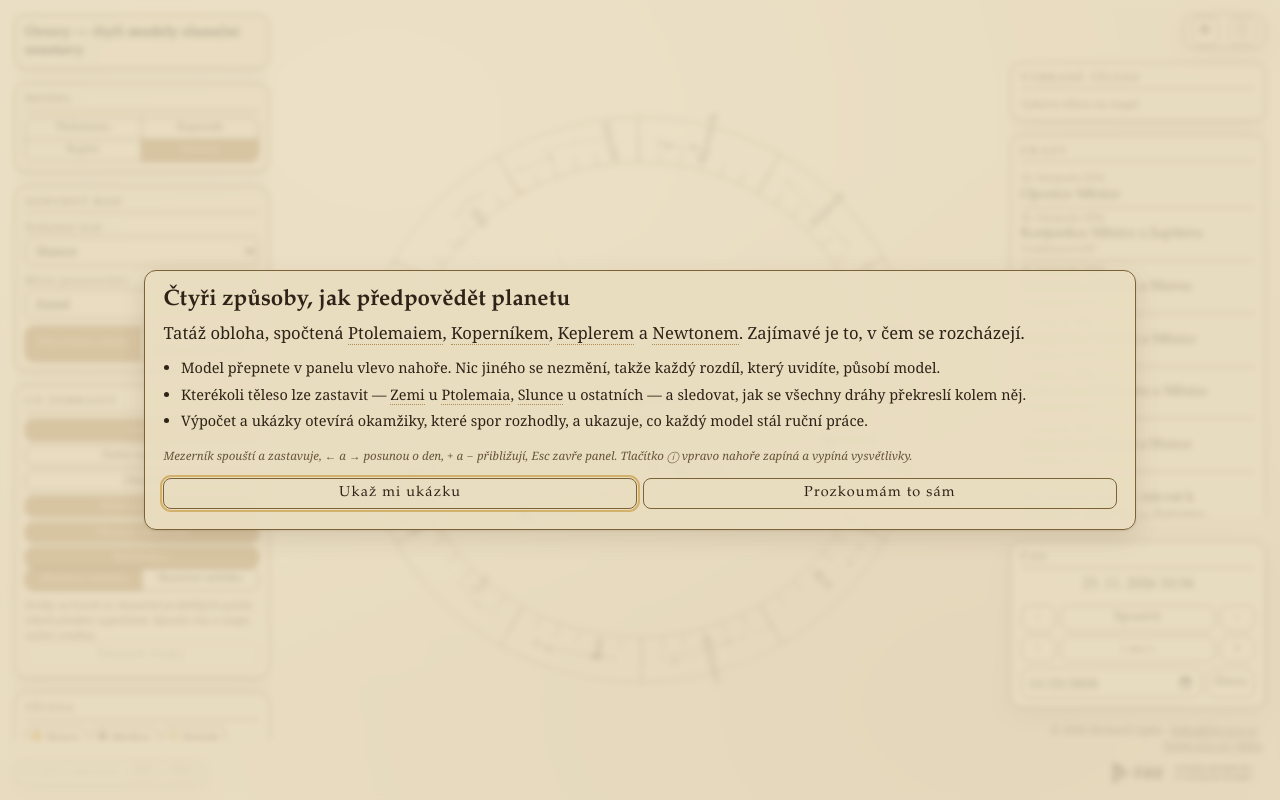
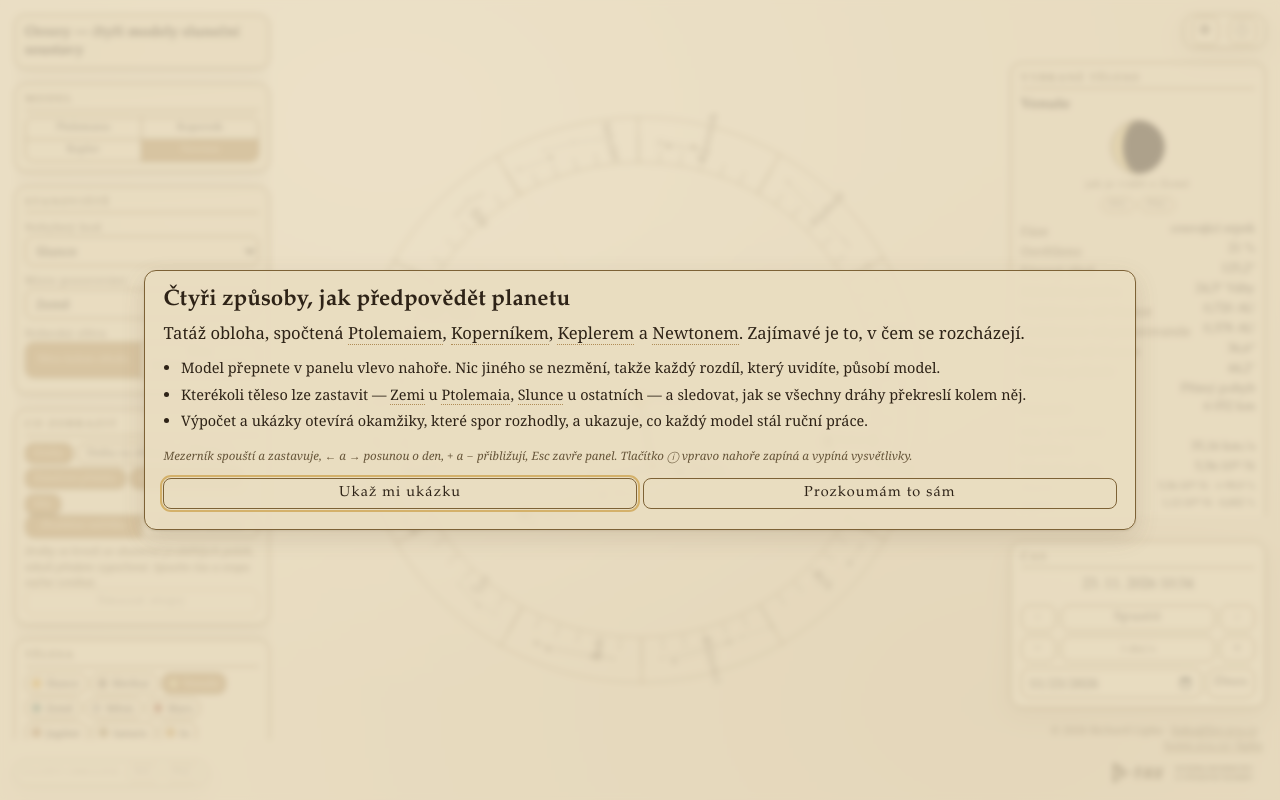
Before and after one commit to richardLipka/ptolemy_copernicus_newton, a website with bundled scripts: page apps/orrery/index.html in a window 1280 px wide. Built offline with nearby package versions, Linux system fonts and the light colour scheme.

Commit message:
Fix UI comparison bugs, event expansion, chip wrap and pre-select Venus

```diff
--- a/apps/orrery/src/i18n/cs.json
+++ b/apps/orrery/src/i18n/cs.json
@@ -349,5 +349,7 @@
   "track.window": "zobrazeno {{days}} dní, cyklus {{cycle}}",
   "track.none": "Vyberte těleso a zobrazí se dráha, kterou opisuje mezi hvězdami.",
   "track.hint": "Svisle běží délka, vodorovně čas. Je to záznam, jaký si vede pozorovatel: poloha tělesa mezi hvězdami noc co noc. Tam, kde se křivka vrací, je těleso ve zpětném pohybu. Kroužky značí oba stacionární body. Ptolemaiův epicykl i Koperníkova pohyblivá Země vznikly proto, aby napodobily právě tento tvar.",
-  "view.sphere.label": "Nebeská sféra"
+  "view.sphere.label": "Nebeská sféra",
+  "vantage.label": "Stanoviště",
+  "view.forces": "Síly"
 }
--- a/apps/orrery/src/i18n/en.json
+++ b/apps/orrery/src/i18n/en.json
@@ -349,5 +349,7 @@
   "track.window": "{{days}} days shown, cycle {{cycle}}",
   "track.none": "Select a body to plot the track it traces against the stars.",
   "track.hint": "Longitude runs up the plot, time across it. This is the record an observer keeps: a body's place among the stars, night after night. Where the curve doubles back, the body is retrograde. The rings mark the two stations. Ptolemy's epicycle and Copernicus's moving Earth were both built to reproduce this one shape.",
-  "view.sphere.label": "Celestial sphere"
+  "view.sphere.label": "Celestial sphere",
+  "vantage.label": "Vantage",
+  "view.forces": "Forces"
 }
--- a/apps/orrery/src/main.ts
+++ b/apps/orrery/src/main.ts
@@ -485,7 +485,14 @@ function render(): void {
     eventsRendered = true;
     lastEventAt = now;
     lastEventScanJd = state.julianDate;
-    renderEventPanel(eventsHost, store);
+    renderEventPanel(eventsHost, store, {
+      onJump: (jd) => {
+        // Keep the current list intact so an inline comparison opened for an
+        // event >25 days ahead is not wiped by an immediate rescan.
+        lastEventScanJd = jd;
+        store.setJulianDate(jd);
+      },
+    });
   }
 }
 
--- a/apps/orrery/src/render/event-panel/eventPanel.ts
+++ b/apps/orrery/src/render/event-panel/eventPanel.ts
@@ -62,14 +62,18 @@ function describe(event: AstronomicalEvent): string {
  * it. It is the same ephemeris the accuracy tests measure against — see
  * CLAUDE.md §12.7 for what it is and is not good for.
  */
+export const EVENT_COMPARISON_ENGINES: readonly EngineId[] = [
+  REFERENCE_ENGINE,
+  'nbody',
+  'keplerian',
+  'copernican',
+  'ptolemaic-epicyclic',
+];
+
 function comparisonEngines(): Map<EngineId, (jd: number) => PositionSet> {
-  return new Map<EngineId, (jd: number) => PositionSet>([
-    [REFERENCE_ENGINE, (jd) => ENGINES[REFERENCE_ENGINE].positionsAt(jd)],
-    ['nbody', (jd) => ENGINES.nbody.positionsAt(jd)],
-    ['keplerian', (jd) => ENGINES.keplerian.positionsAt(jd)],
-    ['circular', (jd) => ENGINES.circular.positionsAt(jd)],
-    ['ptolemaic-epicyclic', (jd) => ENGINES['ptolemaic-epicyclic'].positionsAt(jd)],
-  ]);
+  return new Map<EngineId, (jd: number) => PositionSet>(
+    EVENT_COMPARISON_ENGINES.map((id) => [id, (jd: number) => ENGINES[id].positionsAt(jd)]),
+  );
 }
 
 /** A model's offset from the reference, as a signed count of days. */
@@ -82,11 +86,24 @@ function formatOffset(days: number): string {
     : `${sign}${formatNumber(size, 1)} ${t('events.comparison.days')}`;
 }
 
-export function renderEventPanel(container: HTMLElement, store: Store): void {
+export interface EventPanelOptions {
+  /**
+   * Jump the clock to a clicked event without immediately replacing this panel
+   * when the event sits past the rescan threshold.
+   */
+  onJump?: (jd: number) => void;
+}
+
+export function renderEventPanel(
+  container: HTMLElement,
+  store: Store,
+  options: EventPanelOptions = {},
+): void {
   const state = store.get();
   container.replaceChildren();
 
   const card = panel(t('events.title'));
+  const jump = options.onJump ?? ((jd: number) => store.setJulianDate(jd));
 
   const events = scanEvents(
     (jd) => ENGINES[state.engineId].positionsAt(jd),
@@ -120,11 +137,18 @@ export function renderEventPanel(container: HTMLElement, store: Store): void {
 
   for (const event of events) {
     const row = el('div', 'event');
-    row.appendChild(el('div', 'event__date', formatDate(dateFromJd(event.jd))));
-    row.appendChild(el('div', 'event__title', describe(event)));
+
+    const head = el('div', 'event__head');
+    head.tabIndex = 0;
+    head.setAttribute('role', 'button');
+    head.setAttribute('aria-expanded', 'false');
+
+    const meta = el('div', 'event__meta');
+    meta.appendChild(el('div', 'event__date', formatDate(dateFromJd(event.jd))));
+    meta.appendChild(el('div', 'event__title', describe(event)));
 
     if (event.separation !== undefined) {
-      row.appendChild(
+      meta.appendChild(
         el(
           'div',
           'event__date',
@@ -133,17 +157,24 @@ export function renderEventPanel(container: HTMLElement, store: Store): void {
       );
     }
 
+    const chevron = el('span', 'event__chevron', '▸');
+    chevron.setAttribute('aria-hidden', 'true');
+    head.append(meta, chevron);
+    row.appendChild(head);
+
     // Expand on click rather than computing every comparison up front: each
     // one re-scans every engine around the date.
     let expanded: HTMLElement | null = null;
-    row.addEventListener('click', () => {
-      store.setJulianDate(event.jd);
-
+    const toggle = (): void => {
       if (expanded) {
         expanded.remove();
         expanded = null;
+        head.setAttribute('aria-expanded', 'false');
+        chevron.textContent = '▸';
         return;
       }
+
+      jump(event.jd);
 
       const comparison = compareAcrossModels(
         event,
@@ -194,6 +225,16 @@ export function renderEventPanel(container: HTMLElement, store: Store): void {
 
       row.appendChild(table);
       expanded = table;
+      head.setAttribute('aria-expanded', 'true');
+      chevron.textContent = '▾';
+    };
+
+    head.addEventListener('click', toggle);
+    head.addEventListener('keydown', (keyboardEvent) => {
+      if (keyboardEvent.key === 'Enter' || keyboardEvent.key === ' ') {
+        keyboardEvent.preventDefault();
+        toggle();
+      }
     });
 
     list.appendChild(row);
--- a/apps/orrery/src/render/info-panel/infoPanel.ts
+++ b/apps/orrery/src/render/info-panel/infoPanel.ts
@@ -36,10 +36,10 @@ import { exportButtonRow } from '../../ui/exportButtons';
 import { buildPhaseSvg } from '../export/phaseSvg';
 
 /** One engine per model, for the side-by-side phase figures. */
-const PHASE_COMPARISON_ENGINES: readonly EngineId[] = [
+export const PHASE_COMPARISON_ENGINES: readonly EngineId[] = [
   'nbody',
   'keplerian',
-  'circular',
+  'copernican',
   'ptolemaic-epicyclic',
 ];
 
--- a/apps/orrery/src/render/theme/layout.css
+++ b/apps/orrery/src/render/theme/layout.css
@@ -1250,10 +1250,16 @@
  * that the attribute selector supplies.
  */
 .body--ghost[data-engine='ptolemaic-epicyclic'],
-.ghost-link[data-engine='ptolemaic-epicyclic'] {
+.ghost-link[data-engine='ptolemaic-epicyclic'],
+.body--ghost[data-engine='ptolemaic-almagest'],
+.ghost-link[data-engine='ptolemaic-almagest'],
+.body--ghost[data-engine='ptolemaic-reframe'],
+.ghost-link[data-engine='ptolemaic-reframe'] {
   --tint: var(--model-ptolemy);
 }
 
+.body--ghost[data-engine='copernican'],
+.ghost-link[data-engine='copernican'],
 .body--ghost[data-engine='circular'],
 .ghost-link[data-engine='circular'] {
   --tint: var(--model-copernicus);
--- a/apps/orrery/src/render/theme/shell.css
+++ b/apps/orrery/src/render/theme/shell.css
@@ -713,17 +713,12 @@
   }
 
   /*
-   * Overlay toggles as a two-column block rather than a wrapping row, which
-   * left a ragged edge whenever a label wrapped or the fourth toggle was absent.
-   * An odd one out spans both columns so the block always ends square.
-   */
-  /*
    * The overlay switches, as a wrapped row of chips.
    *
    * They were seven full-width buttons and the tallest panel on screen at
-   * 335px. Nothing about them wants a column each: they are independent
-   * on/off marks, most of which are left alone once set, and a wrapped row
-   * says that better while costing a third of the height.
+   * 335px. Nothing about them wants a full row each: they are independent
+   * on/off marks, and a wrapped row says that better while saving most of the
+   * height.
    */
   .toggle-grid {
     display: flex;
@@ -733,26 +728,10 @@
 
   .toggle-grid button:not(.icon-button) {
     flex: 0 1 auto;
+    min-width: 0;
     font-size: var(--size-label);
     letter-spacing: 0.02em;
     padding: 0.2rem 0.5rem;
-    hyphens: auto;
-    overflow-wrap: break-word;
-  }
-
-  /*
-   * Wrapped the same way the segmented labels are, and for the same reason.
-   *
-   * These sit two to a row inside a dock, so each gets half of whatever the
-   * column is - about 70px once the docks split in two. A single unbreakable
-   * word longer than that ("Constructions", "Souhvezdi") pushed its button
-   * wider than the track, the panel wider than its column, and a scrollbar
-   * onto the dock. The minmax(0, 1fr) above lets the *track* shrink; this is
-   * what lets the text inside it do the same.
-   */
-  .toggle-grid button {
-    width: 100%;
-    min-width: 0;
     hyphens: auto;
     overflow-wrap: break-word;
     text-wrap: balance;
@@ -1163,15 +1142,43 @@
     border-bottom: var(--line-hairline) solid var(--accent-dark);
     padding: 0.22rem 0;
     line-height: 1.25;
-    cursor: pointer;
   }
 
   .event:last-child {
     border-bottom: 0;
   }
 
-  .event:hover {
+  .event__head {
+    display: flex;
+    align-items: flex-start;
+    justify-content: space-between;
+    gap: 0.4rem;
+    cursor: pointer;
+    border-radius: var(--control-radius);
+  }
+
+  .event__head:hover {
     background: var(--hover-tint);
+  }
+
+  .event__head:focus-visible {
+    outline: var(--line-heavy) solid var(--accent-bright);
+    outline-offset: 1px;
+  }
+
+  .event__meta {
+    min-width: 0;
+  }
+
+  .event__chevron {
+    flex: 0 0 auto;
+    font-size: var(--size-label);
+    color: var(--text-muted);
+    padding-top: 0.1rem;
+  }
+
+  .event__head[aria-expanded='true'] .event__chevron {
+    color: var(--accent-dark);
   }
 
   .event__date {
--- a/apps/orrery/src/state/selectors.ts
+++ b/apps/orrery/src/state/selectors.ts
@@ -268,7 +268,7 @@ export interface OrreryView {
  */
 export const COMPARISON_ENGINES: readonly EngineId[] = [
   'ptolemaic-epicyclic',
-  'circular',
+  'copernican',
   'keplerian',
   'nbody',
 ];
--- a/apps/orrery/src/state/store.ts
+++ b/apps/orrery/src/state/store.ts
@@ -50,6 +50,8 @@ export type HydratableState = Pick<
 
 /** Which model the app opens on. */
 const INITIAL_MODE: ModeId = 'newton';
+/** Pre-selected on load so the map opens with live phase and model comparisons visible. */
+const INITIAL_BODY: BodyId = 'venus';
 
 /**
  * Simulated days per real second, slowest to fastest.
@@ -224,7 +226,7 @@ export class Store {
       ghostEngineId: null,
       frameOrigin: opening.defaultFrameOrigin,
       observationPoint: opening.defaultObservationPoint,
-      selectedBody: null,
+      selectedBody: INITIAL_BODY,
       zodiacScheme: 'signs',
       sphereCentre: 'frame',
       scaleMode: 'compressed',
@@ -519,6 +521,7 @@ export class Store {
       frameOrigin: demonstration.frameOrigin,
       observationPoint: demonstration.observationPoint,
       selectedBody: demonstration.body,
+      showCalculation: false,
       julianDate: this.clock.julianDate,
       playing: false,
     });
--- a/apps/orrery/src/ui/calculationOverlay.ts
+++ b/apps/orrery/src/ui/calculationOverlay.ts
@@ -94,6 +94,7 @@ function renderCalculationColumn(calculation: ModelCalculation): HTMLElement {
 
 export function renderCalculationOverlay(container: HTMLElement, store: Store): void {
   const state = store.get();
+  const wasHidden = container.hidden;
   container.replaceChildren();
 
   if (!state.showCalculation) {
@@ -168,10 +169,15 @@ export function renderCalculationOverlay(container: HTMLElement, store: Store):
 
   container.appendChild(sheet);
 
-  // Clicking the backdrop dismisses; clicking the sheet must not.
-  container.addEventListener('click', (event) => {
-    if (event.target === container) store.setCalculationOpen(false);
-  });
+  // Clicking the backdrop dismisses; clicking the sheet must not. Bound once
+  // so 250ms live refreshes do not accumulate duplicate listeners.
+  if (!container.dataset.backdropBound) {
+    container.dataset.backdropBound = '1';
+    container.addEventListener('click', (event) => {
+      if (event.target === container) store.setCalculationOpen(false);
+    });
+  }
 
-  close.focus();
+  // Only move focus when first opened; otherwise live refreshes steal it.
+  if (wasHidden) close.focus();
 }
--- a/apps/orrery/src/ui/controls.ts
+++ b/apps/orrery/src/ui/controls.ts
@@ -83,7 +83,7 @@ export function renderControls(container: HTMLElement, store: Store): void {
 
   // --- vantage ----------------------------------------------------------
 
-  const vantagePanel = panel(t('frame.label'));
+  const vantagePanel = panel(t('vantage.label'));
   vantagePanel.appendChild(
     field(
       t('frame.label'),
@@ -123,7 +123,7 @@ export function renderControls(container: HTMLElement, store: Store): void {
       ),
     );
   }
-  vantagePanel.appendChild(centreRow);
+  vantagePanel.appendChild(field(t('view.sphere.label'), centreRow));
   vantagePanel.appendChild(
     note(
       state.sphereCentre === 'observer'
@@ -205,16 +205,15 @@ export function renderControls(container: HTMLElement, store: Store): void {
   );
 
   // Every model that builds a position from something shows its machinery here:
-  // circles for Ptolemy and Copernicus, force and velocity vectors for Newton.
-  // Only the Earth-centred reframe has none, since it borrows finished positions
-  // rather than deriving them.
-  // One label across all models: what it shows differs (circles for the
-  // geometric constructions, force vectors for Newton) but it is the same idea —
-  // the machinery behind the position — so it gets the same name.
+  // circles for Ptolemy and Copernicus, an ellipse for Kepler, force and
+  // velocity vectors for Newton (labelled "Forces" / "Síly" to match what it
+  // actually draws). Only the Earth-centred reframe has none, since it borrows
+  // finished positions rather than deriving them.
   const hasMachinery = Boolean(store.engine.construction ?? store.engine.dynamics);
   if (hasMachinery) {
+    const machineryLabel = store.engine.dynamics ? t('view.forces') : t('view.construction');
     toggles.appendChild(
-      toggleButton(t('view.construction'), state.showConstruction, () =>
+      toggleButton(machineryLabel, state.showConstruction, () =>
         store.toggle('showConstruction'),
       ),
     );
--- a/apps/orrery/src/ui/topBar.ts
+++ b/apps/orrery/src/ui/topBar.ts
@@ -29,10 +29,29 @@ import { el, field, panel, select, toggleButton } from './dom';
 /** Engine id to the colour token compare-all tints it with. */
 const MODEL_TOKEN: Partial<Record<EngineId, string>> = {
   'ptolemaic-epicyclic': 'ptolemy',
+  'ptolemaic-almagest': 'ptolemy',
+  'ptolemaic-reframe': 'ptolemy',
+  copernican: 'copernicus',
   circular: 'copernicus',
   keplerian: 'kepler',
   nbody: 'newton',
 };
+
+/**
+ * Every engine available as a single ghost comparison against `activeEngineId`,
+ * across all four models (excluding the currently active engine itself).
+ */
+export function availableGhostEngines(activeEngineId: EngineId): EngineId[] {
+  const engines: EngineId[] = [];
+  for (const mode of Object.values(MODES)) {
+    for (const engineId of mode.engines) {
+      if (engineId === activeEngineId) continue;
+      if (engines.includes(engineId)) continue;
+      engines.push(engineId);
+    }
+  }
+  return engines;
+}
 
 /** One labelled row of mutually exclusive buttons. */
 function choiceRow<T extends string>(
@@ -60,17 +79,12 @@ function comparisonField(store: Store): DocumentFragment {
 
   const ghostChoices: { value: string; label: string }[] = [
     { value: '', label: t('ghost.none') },
+    { value: 'all', label: t('ghost.all') },
+    ...availableGhostEngines(state.engineId).map((engineId) => ({
+      value: engineId,
+      label: t(`engine.${engineId}`),
+    })),
   ];
-  const mode = MODES[state.mode];
-  if (mode) {
-    for (const engineId of mode.engines) {
-      if (engineId === state.engineId) continue;
-      if (ghostChoices.some((choice) => choice.value === engineId)) continue;
-      ghostChoices.push({ value: engineId, label: t(`engine.${engineId}`) });
-    }
-  }
-  // Four models now, so "one other" is a narrower question than it used to be.
-  ghostChoices.splice(1, 0, { value: 'all', label: t('ghost.all') });
 
   fragment.appendChild(
     field(
```
Also changed, not shown: apps/orrery/src/state/store.test.ts (+43 -2 lines).
